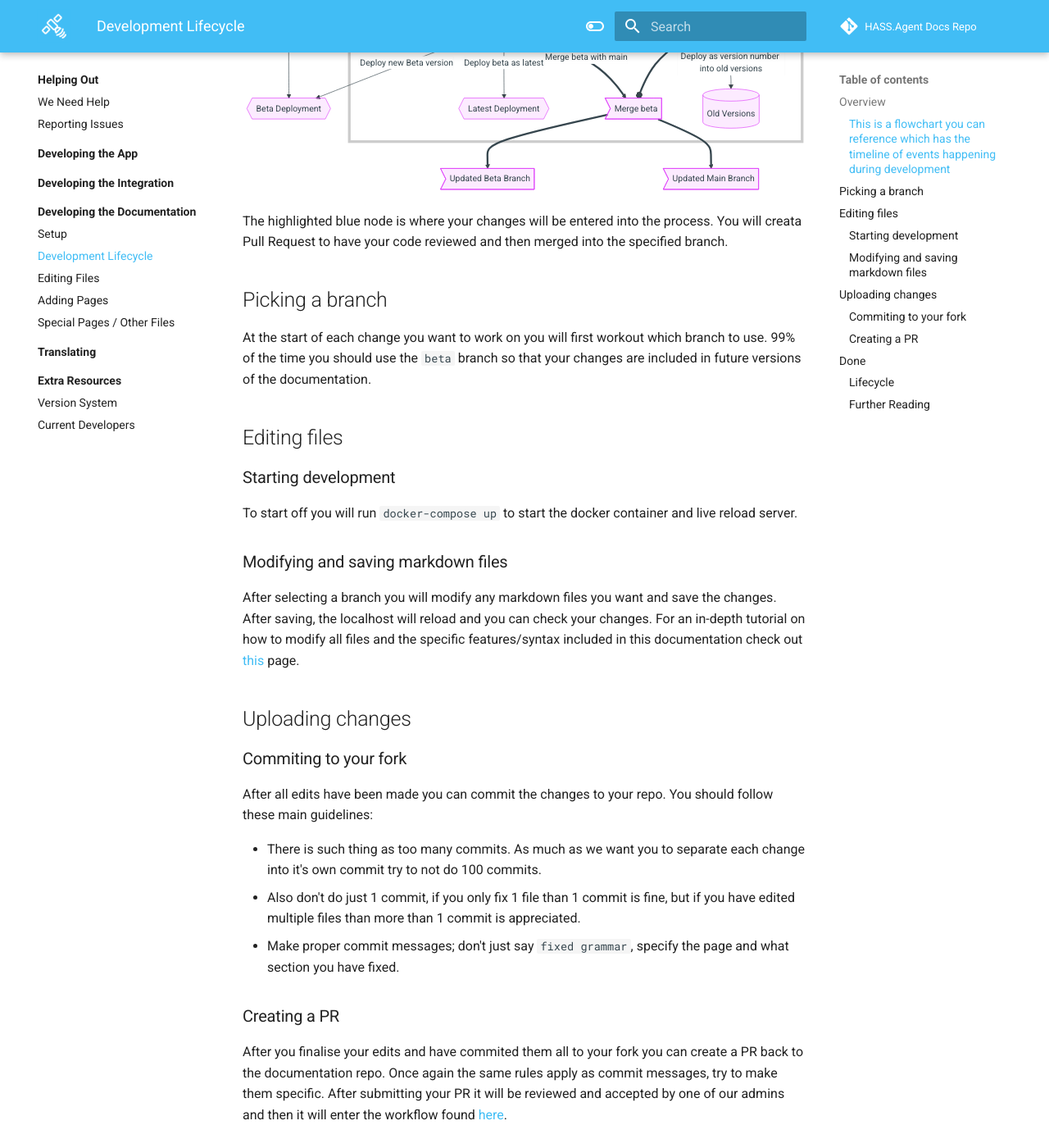
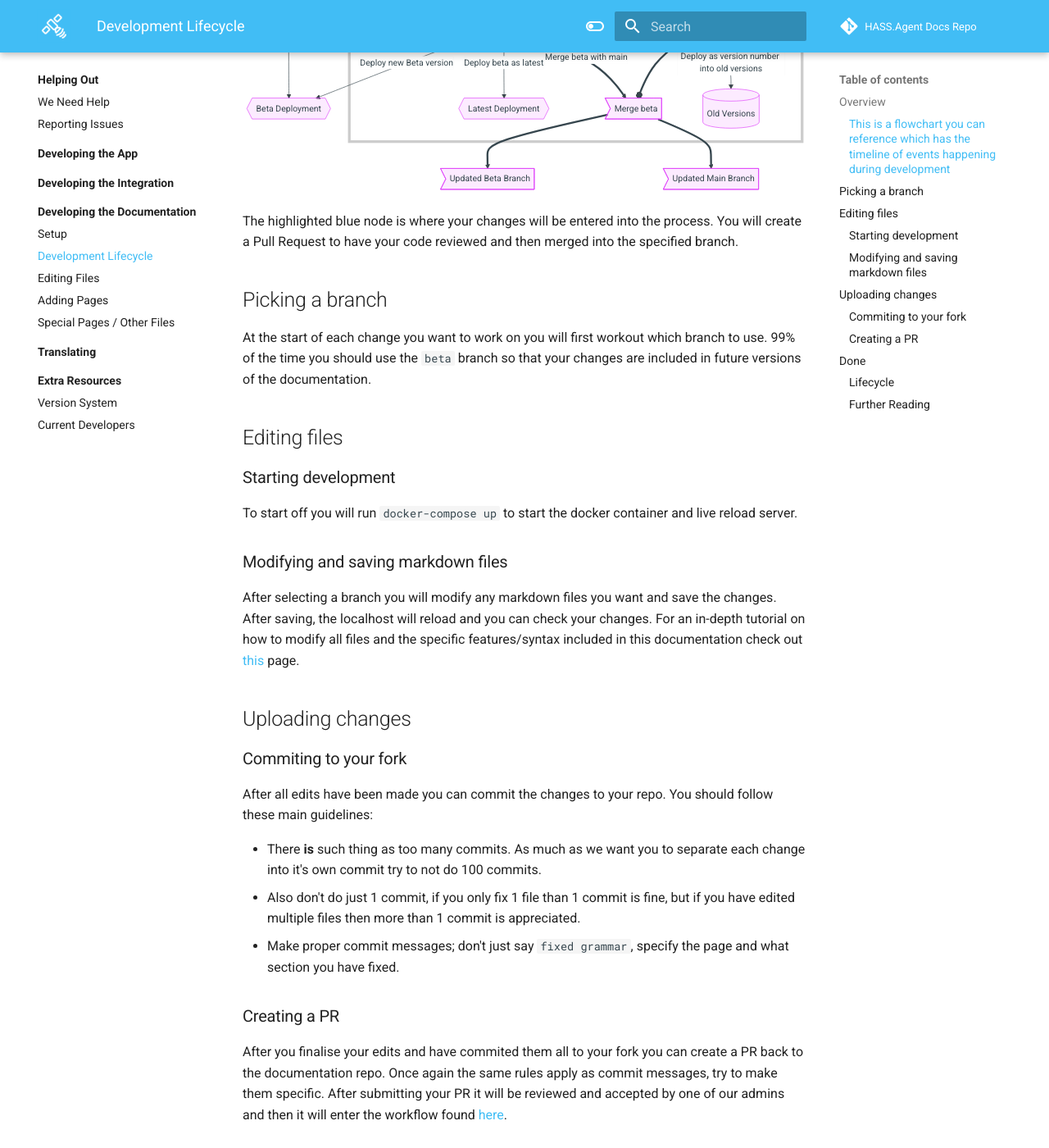
Before and after one commit to hass-agent/HASS.Agent-Documentation, an MkDocs documentation site: the page built from docs/contributing/hass-agent-documentation/development-lifecycle.md, in a window 1280 px wide and 1400 px high, scrolled down 660 px. Shown: the whole window at 82% size. Built offline with MkDocs 1.6.1 and Material for MkDocs 9.7.7, drawn with Linux system fonts in a browser that asks for light colours; comment, search, counter and statistics services are not loaded; the version menu is left out.

Commit message:
Fix flowchart description typo, Add bold to commiting

````diff
--- a/docs/contributing/hass-agent-documentation/development-lifecycle.md
+++ b/docs/contributing/hass-agent-documentation/development-lifecycle.md
@@ -43,7 +43,7 @@ flowchart TB
   main-branch>Main Branch]
 ```
 
-The highlighted blue node is where your changes will be entered into the process. You will creata Pull Request to have your code reviewed and then merged into the specified branch.
+The highlighted blue node is where your changes will be entered into the process. You will create a Pull Request to have your code reviewed and then merged into the specified branch.
 
 ## Picking a branch
 
@@ -65,8 +65,8 @@ After selecting a branch you will modify any markdown files you want and save th
 
 After all edits have been made you can commit the changes to your repo. You should follow these main guidelines:
 
-- There is such thing as too many commits. As much as we want you to separate each change into it's own commit try to not do 100 commits.
-- Also don't do just 1 commit, if you only fix 1 file than 1 commit is fine, but if you have edited multiple files than more than 1 commit is appreciated.
+- There **is** such thing as too many commits. As much as we want you to separate each change into it's own commit try to not do 100 commits.
+- Also don't do just 1 commit, if you only fix 1 file than 1 commit is fine, but if you have edited multiple files then more than 1 commit is appreciated.
 - Make proper commit messages; don't just say `fixed grammar`, specify the page and what section you have fixed.
 
 ### Creating a PR
````
